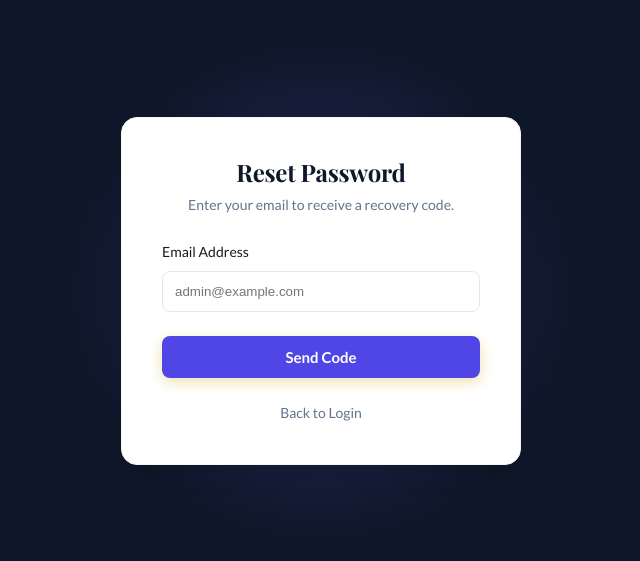
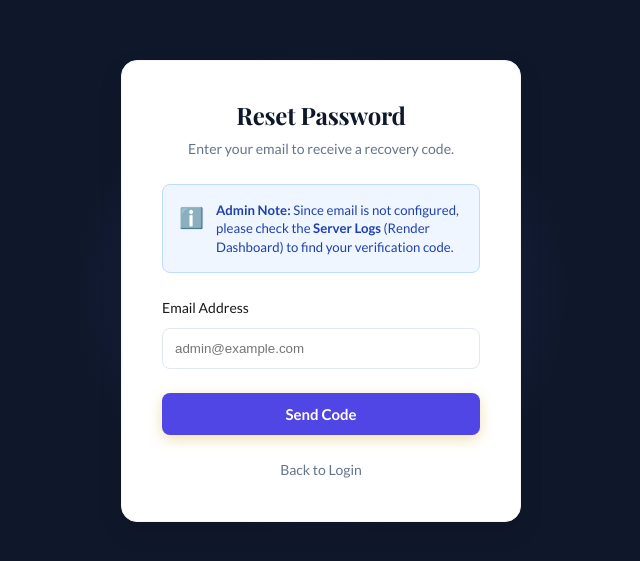
Before and after one commit to ali203495/EL_WALI-SHOP, a Nuxt app in the folder frontend/: page /forgot-password in a window 1280 px wide. Shown: the part 109-670 px from the top of the page, without its empty margins (319-959 px from the left). Built offline with nearby package versions, Linux system fonts and the light colour scheme; no server answers; a web font is replaced by a local one.

Commit message:
Docs: Add admin recovery guide and UI hint

```diff
--- a/frontend/pages/forgot-password.vue
+++ b/frontend/pages/forgot-password.vue
@@ -83,6 +83,12 @@ onMounted(() => {
 
             <div v-if="step === 1">
                 <p class="subtitle">Enter your email to receive a recovery code.</p>
+
+                <div class="alert-info">
+                    <span class="icon">ℹ️</span>
+                    <p><strong>Admin Note:</strong> Since email is not configured, please check the <strong>Server Logs</strong> (Render Dashboard) to find your verification code.</p>
+                </div>
+
                 <form @submit.prevent="handleRequestCode">
                     <div class="form-group">
                         <label>Email Address</label>
@@ -229,4 +235,30 @@ h2 {
 .back-link:hover {
     color: #4f46e5;
 }
+
+.alert-info {
+    background: #eff6ff;
+    border: 1px solid #bfdbfe;
+    color: #1e40af;
+    padding: 1rem;
+    border-radius: 0.5rem;
+    margin-bottom: 1.5rem;
+    display: flex;
+    gap: 0.75rem;
+    font-size: 0.825rem;
+    align-items: flex-start;
+}
+
+.alert-info .icon {
+    font-size: 1.25rem;
+}
+
+.alert-info p {
+    margin: 0;
+    line-height: 1.4;
+}
+
+.alert-info strong {
+    font-weight: 600;
+}
 </style>
```
Also changed, not shown: 1 other file (tests, documents, lock files or other folders).
